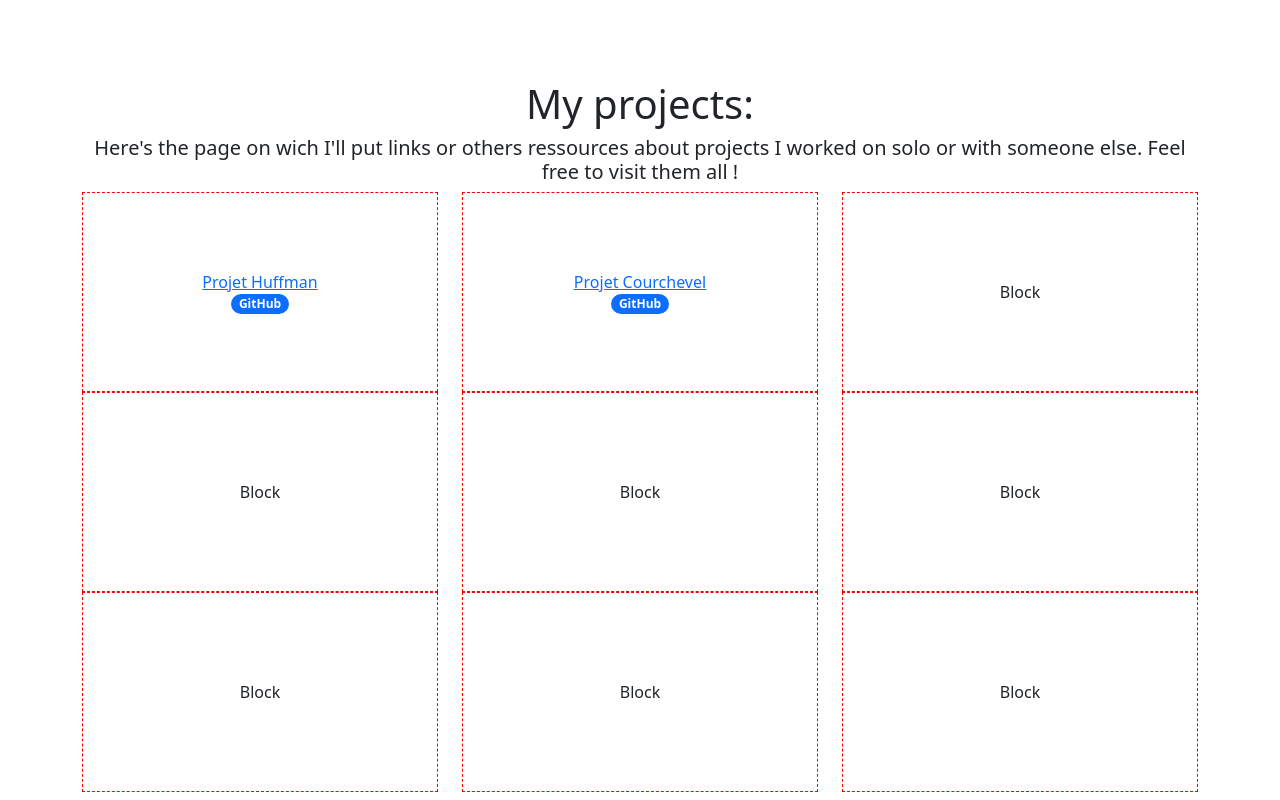
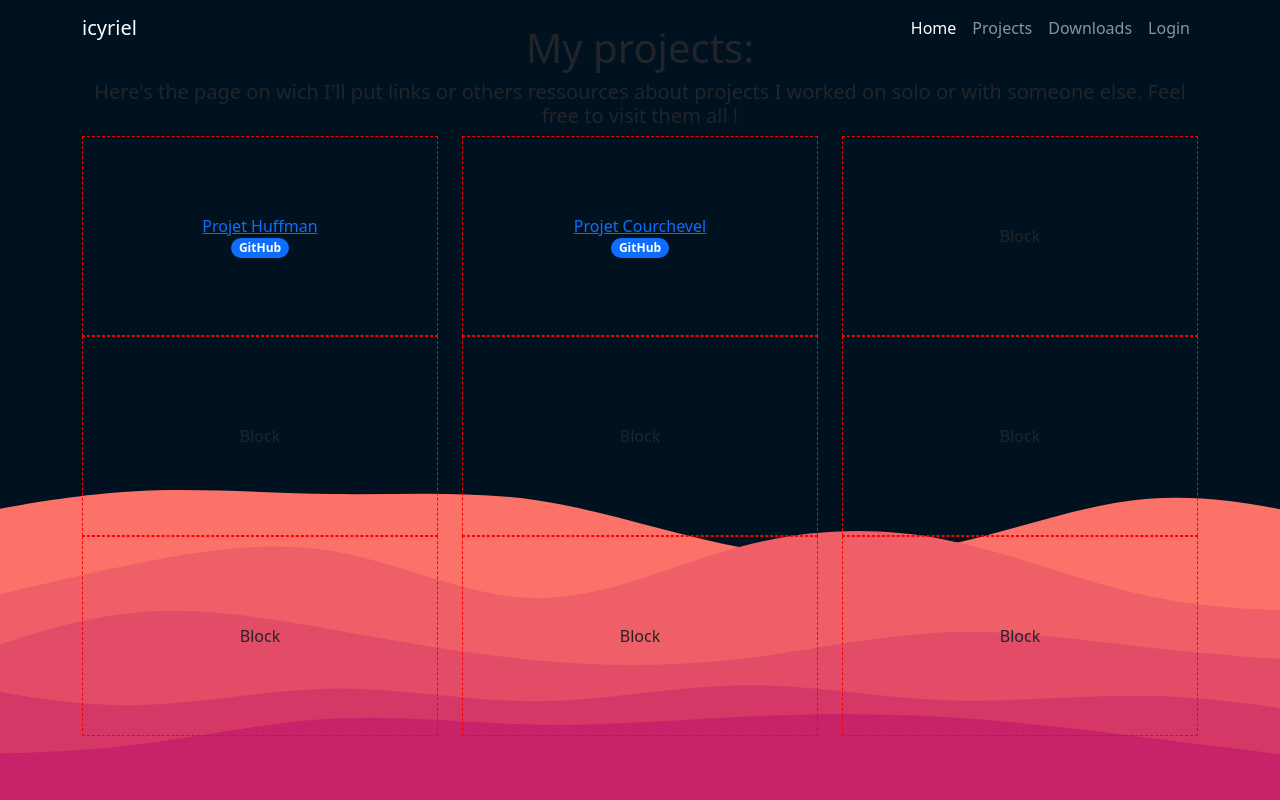
Before and after one commit to cyriacth/portfolio_web, a Flask app: page /views/projects in a window 1280 px wide. Run offline with Flask 3, Linux system fonts and the light colour scheme.

Commit message:
up svg background

```diff
--- a/templates/index.html
+++ b/templates/index.html
@@ -45,6 +45,18 @@
             object-fit: cover;
           }
 
+          .projectimage {
+            position: fixed;
+            background-size: cover !important;
+            background-position: center !important;
+            min-height: 100%;
+            min-width: 100%;
+            top: 0;
+            left: 0;
+            z-index: -1;
+            background-image: url( '/static/files/layered-waves-haikei.svg' );
+          }
+
           .content {
             position: fixed;
             bottom: 0;
@@ -68,6 +80,8 @@
             background: #ddd;
             color: black;
           }
+
+
 
           </style>
 
--- a/templates/projects.html
+++ b/templates/projects.html
@@ -5,7 +5,7 @@
 {% endblock %}
 
 {% block content %}
-<div>
+<div class="projectimage">
     <div class="container mt-4">
         <h1 class="text-center">
             My projects:
```
Also changed, not shown: static/files/layered-waves-haikei.svg (added).
